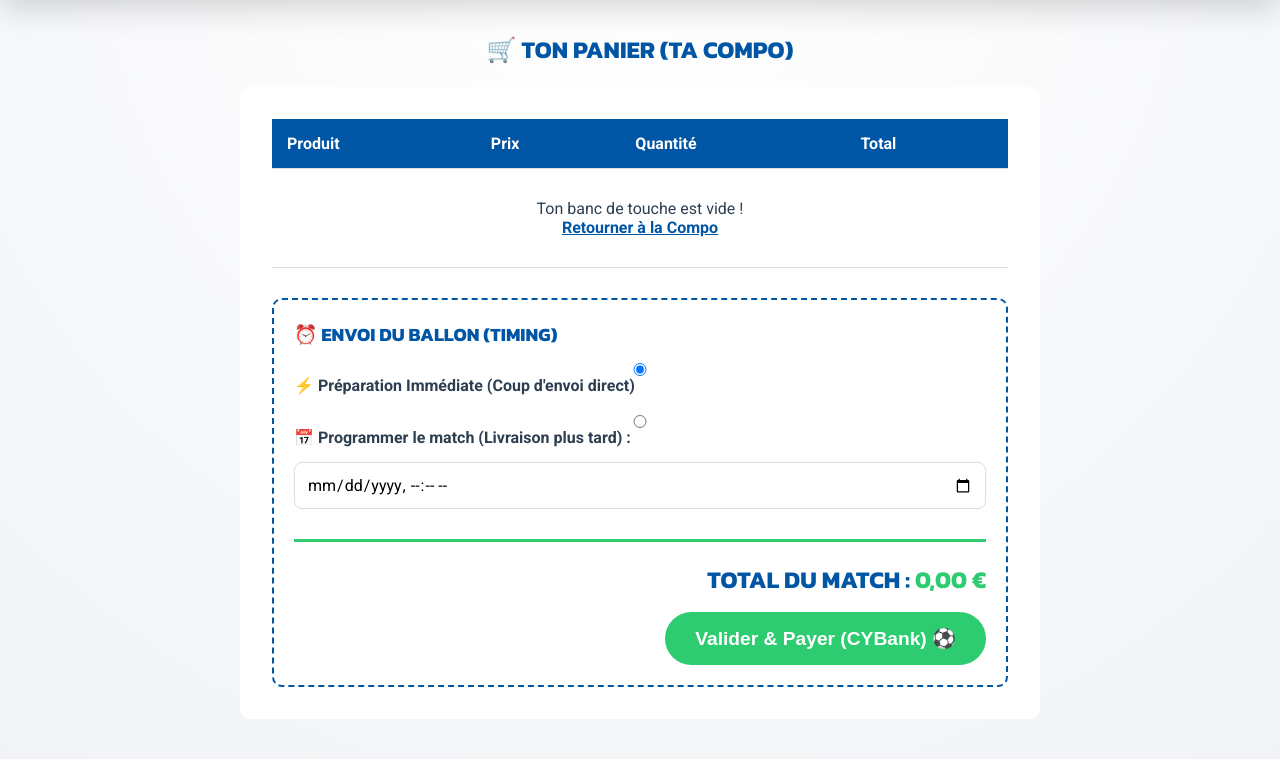
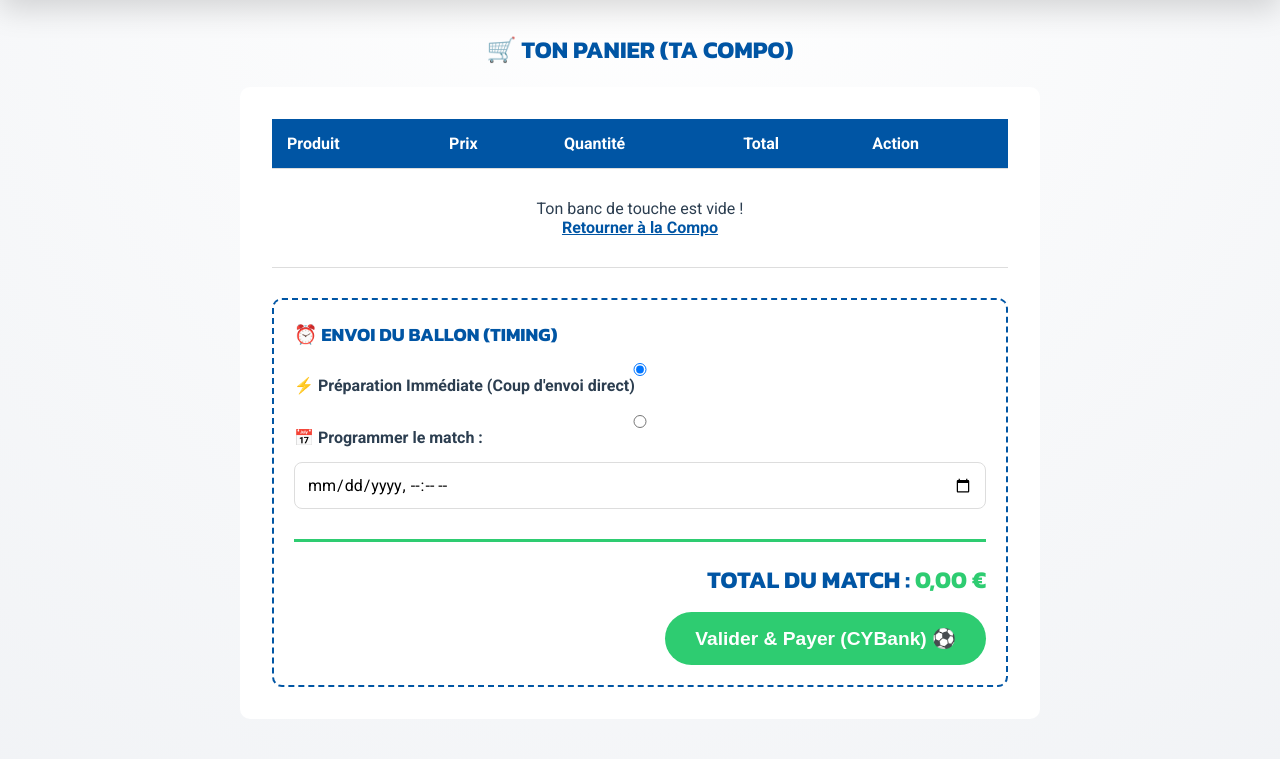
Before and after one commit to QaysChaabaoui/Info4, a PHP site: page /panier.php in a window 1280 px wide. Shown: the part 77-836 px from the top of the page. Run offline with PHP 8.4, Linux system fonts and the light colour scheme.

Commit message:
Implement item removal from cart
Added functionality to remove items from the cart and updated the cart display to include an action column for item removal.

```diff
--- a/panier.php
+++ b/panier.php
@@ -1,14 +1,29 @@
 <?php
+if (session_status() === PHP_SESSION_NONE) {
+    session_start();
+}
+
+// Interception tactique pour retirer un article du panier
+if (isset($_GET['action']) && $_GET['action'] === 'retirer' && isset($_GET['id'])) {
+    $id_a_retirer = $_GET['id'];
+    if (isset($_SESSION['panier'][$id_a_retirer])) {
+        unset($_SESSION['panier'][$id_a_retirer]);
+    }
+    header("Location: panier.php");
+    exit();
+}
+
 require_once('includes/header.php');
 ?>
-
 <!DOCTYPE html>
 <html lang="fr">
+
 <head>
     <meta charset="UTF-8">
     <title>Mon Panier - FC Burger Dreux</title>
     <link rel="stylesheet" href="style.css">
 </head>
+
 <body>
     <main>
         <section class="cart-section">
@@ -22,6 +37,7 @@ require_once('includes/header.php');
                             <th>Prix</th>
                             <th>Quantité</th>
                             <th>Total</th>
+                            <th>Action</th>
                         </tr>
                     </thead>
                     <tbody>
@@ -37,22 +53,28 @@ require_once('includes/header.php');
                                     <td><?php echo number_format($details['prix'], 2, ',', ' '); ?> €</td>
                                     <td><?php echo $details['quantite']; ?></td>
                                     <td><?php echo number_format($sous_total, 2, ',', ' '); ?> €</td>
+                                    <td style="text-align: center;">
+                                        <a href="panier.php?action=retirer&id=<?php echo $id; ?>" class="btn-remove-item"
+                                            style="text-decoration:none; font-size:1.1rem;">❌</a>
+                                    </td>
                                 </tr>
                             <?php
                             endforeach;
                         else:
                             ?>
                             <tr>
-                                <td colspan="4" style="text-align:center; padding: 30px;">
+                                <td colspan="5" style="text-align:center; padding: 30px;">
                                     Ton banc de touche est vide ! <br>
-                                    <a href="menu.php" style="color: var(--bleu-dreux); font-weight: bold;">Retourner à la Compo</a>
+                                    <a href="menu.php" style="color: var(--bleu-dreux); font-weight: bold;">Retourner à la
+                                        Compo</a>
                                 </td>
                             </tr>
                         <?php endif; ?>
                     </tbody>
                 </table>
 
-                <div class="order-timing" style="margin-top: 30px; padding: 20px; border: 2px dashed var(--bleu-dreux); border-radius: 10px; text-align: left;">
+                <div class="order-timing"
+                    style="margin-top: 30px; padding: 20px; border: 2px dashed var(--bleu-dreux); border-radius: 10px; text-align: left;">
                     <h3 style="margin-bottom: 15px;">⏰ Envoi du Ballon (Timing)</h3>
                     <form action="paiement.php" method="POST">
                         <div class="form-group">
@@ -61,12 +83,14 @@ require_once('includes/header.php');
                         </div>
                         <div class="form-group" style="margin-top: 10px;">
                             <input type="radio" id="plus-tard" name="timing" value="programmee">
-                            <label for="plus-tard">📅 Programmer le match (Livraison plus tard) :</label>
-                            <input type="datetime-local" name="date_livraison" class="form-input-custom" style="margin-top: 10px;">
+                            <label for="plus-tard">📅 Programmer le match :</label>
+                            <input type="datetime-local" name="date_livraison" class="form-input-custom"
+                                style="margin-top: 10px;">
                         </div>
 
                         <div class="cart-total" style="margin-top: 30px;">
-                            <h3>Total du Match : <span><?php echo number_format($total_general, 2, ',', ' '); ?> €</span></h3>
+                            <h3>Total du Match : <span><?php echo number_format($total_general, 2, ',', ' '); ?>
+                                    €</span></h3>
                             <button type="submit" class="btn-checkout">Valider & Payer (CYBank) ⚽</button>
                         </div>
                     </form>
@@ -74,7 +98,7 @@ require_once('includes/header.php');
             </div>
         </section>
     </main>
-
     <?php require_once('includes/footer.php'); ?>
 </body>
+
 </html>
```
Lines whose indentation alone changed are shown as unchanged.
